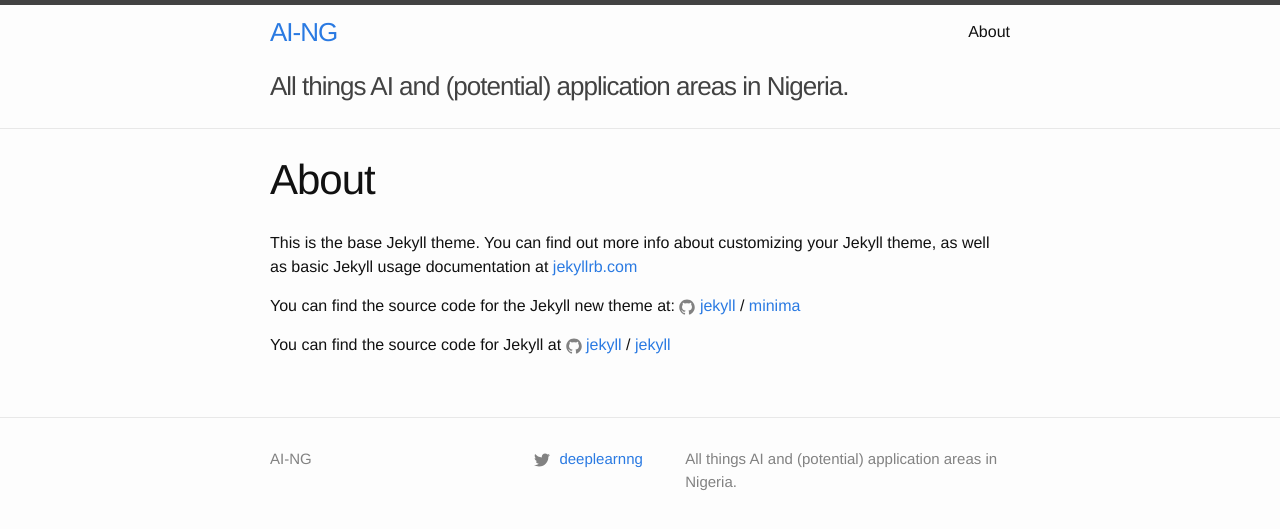
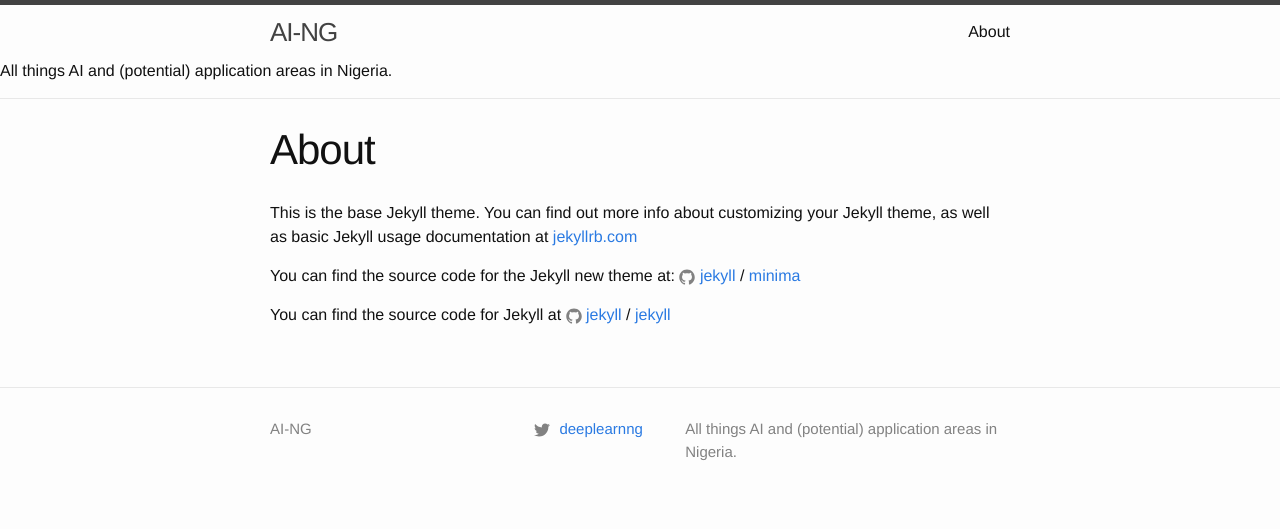
Before and after one commit to ai-ng/ai-ng.github.io, a Jekyll site: the page built from about.md, in a window 1280 px wide. Shown: the top 529 px of the page. Built offline with Jekyll 4.4.1, drawn with Linux system fonts in a browser that asks for light colours.

Commit message:
Update header.html

```diff
--- a/_includes/header.html
+++ b/_includes/header.html
@@ -3,10 +3,7 @@
   <div class="wrapper">
     {% assign default_paths = site.pages | map: "path" %}
     {% assign page_paths = site.header_pages | default: default_paths %}
-    <div class="site-title">
-      <a  href="{{ "/" | relative_url }}">{{ site.title | escape }}</a>
-      <p>{{site.description | escape }}</p>
-    </div>
+    <a class="site-title" href="{{ "/" | relative_url }}">{{ site.title | escape }}</a>
 
 
     {% if page_paths %}
@@ -33,4 +30,5 @@
       </nav>
     {% endif %}
   </div>
+  <p>{{site.description | escape }}</p>
 </header>
```
